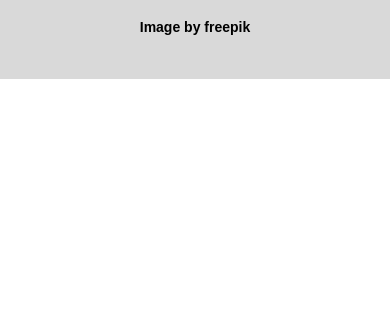
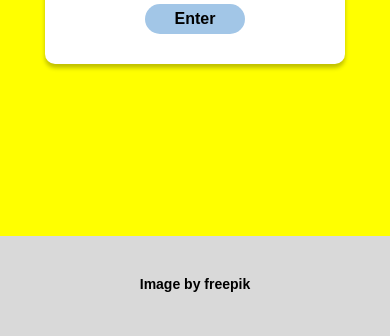
Before and after one commit to ashcarroll/HouseMate, a Flask app: page / in a window 390 px wide. Shown: the part 508-844 px from the top of the page. Run offline with Flask 3, Linux system fonts and the light colour scheme.

Commit message:
Beginning to update styling to fix issues with responsive behavior

```diff
--- a/static/style.css
+++ b/static/style.css
@@ -1,6 +1,17 @@
 body{
     margin: 0;
     font-family: Arial, Helvetica, sans-serif;
+    background-color: yellow;
+    /* position: relative; */
+    display: flex;
+    flex-direction: column;
+    min-height: 100vh;
+}
+main {
+    flex: 1;
+    display: flex;
+    justify-content: center;
+    align-items: center;
 }
 
 /* Navigation Styling */
@@ -40,49 +51,49 @@
 
 /* Background Image */
 
-.background_img {
+/* .background_img {
     width: 100%;
     height: auto;
     z-index: 0;
-    position: static;
-}
+    background-color: yellow; */
+    /* position: static; */
+
 
 /* Universal header styling */
 
 h2 {
-    position: fixed;
+    /* position: fixed; */
     top: 140px;
     left: 80px;
-    z-index: 10;
-    display: inline-flex;
+    /* z-index: 10;
+    display: inline-flex; */
 }
 
 /* Content Div styling */
 
 .content_container {
-    position: fixed;
-    top: 50%;
-    left: 50%;
-    transform: translate(-50%, -50%);
+    /* position: fixed; */
+    margin: 80px auto;
+    max-width: fit-content;
+    /* top: 50%;
+    left: 50%; */
+    transform: none;
+    /* transform: translate(-50%, -50%); */
     background-color: white;
-    z-index: 10;
+    /* z-index: 10; */
     align-items: center;
     padding: 10px;
     border-radius: 10px;
     box-shadow: 0px 4px 4px 0px rgba(0, 0, 0, 0.25);
-    overflow: hidden;
 }
 
 /* Footer Styling */
 
 footer{
     background-color: #d9d9d9;
-    overflow: hidden;
-    position: sticky;
-    bottom: 0;
-    z-index: 100;
     width: 100%;
     height: 100px;
+    position: static;
 }
 
 footer a {
@@ -263,6 +274,7 @@
 p {
     font-size: 16px;
     line-height: 1.5;
+    margin-right: 20px;
 }
 
 /* Responsive Styling */
--- a/templates/index.html
+++ b/templates/index.html
@@ -16,9 +16,9 @@
     </nav>
 
     <main>
-        <div>
-            <img src="{{ url_for('static', filename='background_img.jpg')}}" alt="overhead view of spray bottle & sponge on a yellow backdrop" class="background_img">
-        </div>
+        <!-- <div> -->
+            <!-- <img src="{{ url_for('static', filename='background_img.jpg')}}" alt="overhead view of spray bottle & sponge on a yellow backdrop" class="background_img"> -->
+
         <div class="content_container">
             <form action="{{url_for('set_name')}}" method="post" class="name">
             <label for="name">What is your name?</label>
@@ -26,6 +26,7 @@
             <button type="submit">Enter</button>
             </form>
         </div>
+    <!-- </div> -->
     </main>
     <footer>
         <a href="https://www.freepik.com/free-photo/overhead-view-spray-bottle-sponge-yellow-backdrop_4822625.htm#fromView=search&page=1&position=6&uuid=5a7f5fbc-b00e-4f9b-9dc7-9e06dedc633e">Image by freepik</a>
```
